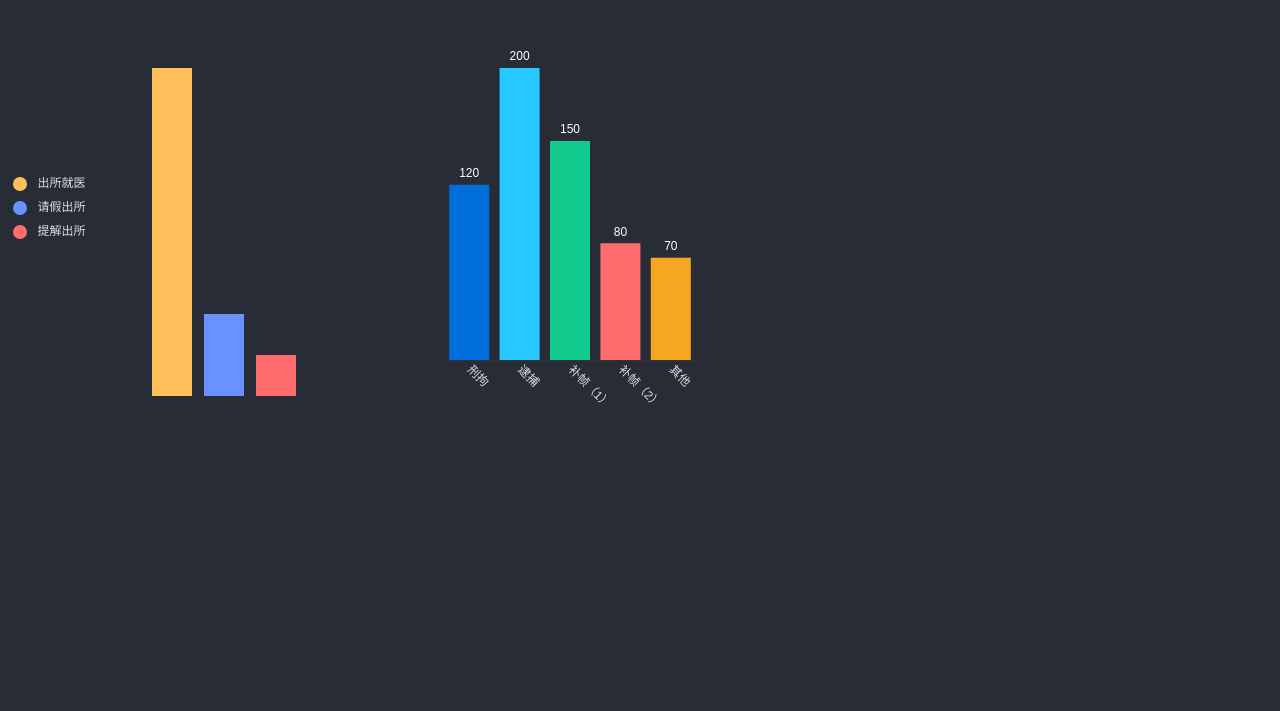
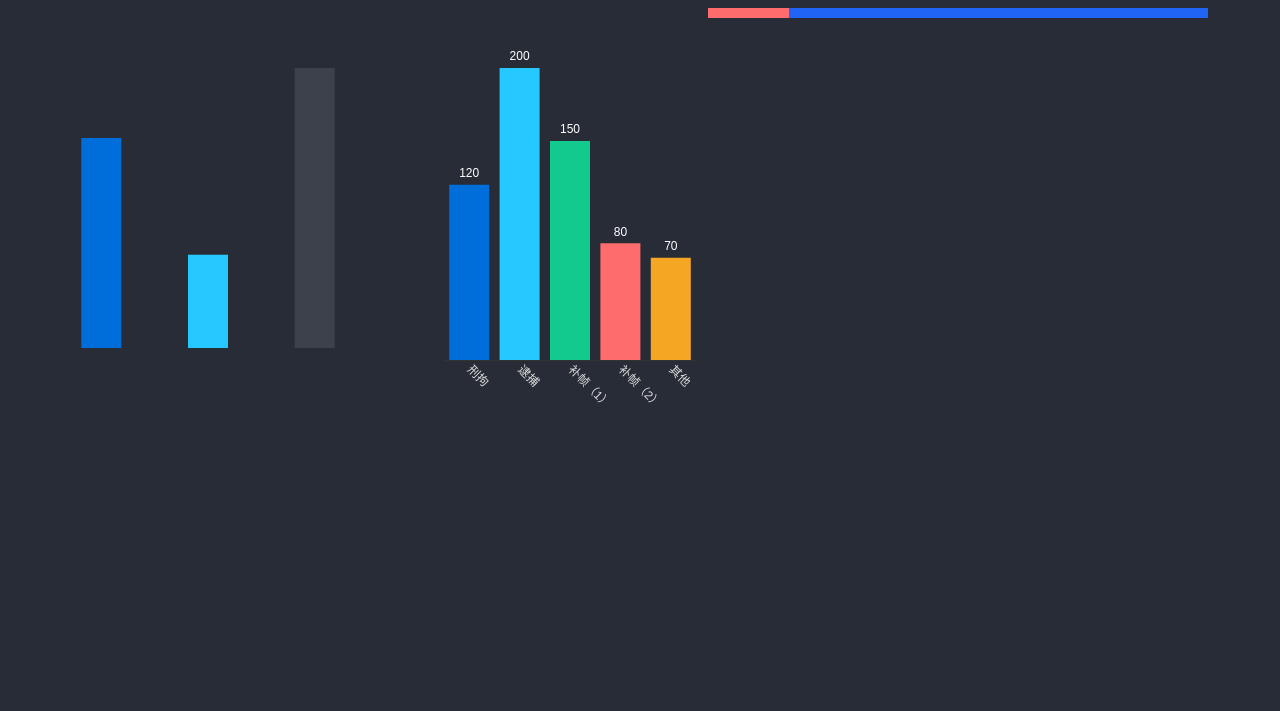
Before and after one commit to xiaoxiaolonglong/study-project, a plain HTML site: page echart/bar.html in a window 1280 px wide. Shown: the part 89-800 px from the top of the page. Drawn offline with Linux system fonts and the light colour scheme.

Commit message:
增加进度条

```diff
--- a/echart/bar.html
+++ b/echart/bar.html
@@ -12,8 +12,16 @@
             background: #282c37;
             height: 100%;
         }
+        h1{
+            color: #ffffff;
+            text-align: center;
+        }
         .bar {
             float: left;
+        }
+        .progress-bar{
+            height: 10px;
+            width: 500px;
         }
     </style>
 </head>
@@ -28,6 +36,11 @@
         <h1>柱状图2</h1>
         <div id="main2" style="width: 300px;height:400px;"></div>
     </div>
+
+    <div class="bar">
+        <h1>进度条</h1>
+        <div class="progress-bar"></div>
+    </div>
 </body>
 <script src="js/bar.js"></script>
 
--- a/echart/js/bar.js
+++ b/echart/js/bar.js
@@ -7,7 +7,7 @@ var option1 = {
     //         type: 'shadow' // 默认为直线，可选为：'line' | 'shadow'
     //     }
     // },
-    legend: {
+    /* legend: {
         orient: 'vertical',
         data: [{
             name: '出所就医',
@@ -86,36 +86,57 @@ var option1 = {
         itemStyle: { //设置柱形颜色
             color: ["#ff6c6d"]
         }
+    }] */
+    xAxis: {
+        data: ['出所就医', '请假出所', '提解出所'],
+        show: false,
+        axisTick: { //刻度
+            show: false
+        }
+    },
+    yAxis: {
+        type: "value",
+        axisLine: {
+            show: false
+        },
+        axisLabel: { //刻度标签
+            show: false
+        },
+        axisTick: { //刻度
+            show: false
+        },
+        splitLine: { //坐标轴在 grid 区域中的分隔线。(横线)
+            show: false
+        }
+    },
+    series: [{//柱形图背景
+        type: 'bar',
+        itemStyle: {
+            normal: {
+                color: 'rgba(255,255,255,.1)'
+            }
+        },
+        silent: true,
+        barWidth: 40,
+        barGap: '-100%', // Make series be overlap
+        data: [0, 0, 60]
+    }, {
+        type: 'bar',
+        barWidth: 40,
+        z: 10,
+        itemStyle: { //设置柱形颜色
+            color: function (params) {
+                var colorList = ["#006eda", "#25c9ff", "#12ca8d", "#ff6c6d", "#f5a623"];
+                return colorList[params.dataIndex];
+            }
+        },
+        data: [45, 20, 0]
     }]
 }
 myChart1.setOption(option1);
 //柱状图2
 var myChart2 = echarts.init(document.getElementById('main2'));
 var option2 = {
-    // tooltip: {
-    //     trigger: 'axis',
-    //     axisPointer: { // 坐标轴指示器，坐标轴触发有效
-    //         type: 'shadow' // 默认为直线，可选为：'line' | 'shadow'
-    //     }
-    // },
-    // legend: {
-    //     orient: 'vertical',
-    //     data: [{
-    //         name: '出所就医',
-    //         // 强制设置图形为圆。
-    //         icon: 'circle',
-    //     },{
-    //         name: '请假出所',
-    //         // 强制设置图形为圆。
-    //         icon: 'circle',
-    //     },{
-    //         name: '提解出所',
-    //         // 强制设置图形为圆。
-    //         icon: 'circle',
-    //     }],
-    //     x: "left",
-    //     top: "middle"
-    // },
     grid: {
         left: '12%',
         right: '4%',
@@ -171,3 +192,23 @@ var option2 = {
     }]
 }
 myChart2.setOption(option2);
+
+//进度条
+var progressbar = function(obj){
+    obj.dom.style.backgroundColor = obj.bgColor || "#2064f5";
+    var div = document.createElement("div");
+    div.style.width = obj.progress/obj.total *100 +"%";
+    div.style.height = "100%";
+    div.style.backgroundColor = obj.progressColor || "#6991ff";
+    obj.dom.appendChild(div)
+}
+
+var progressbarArr = document.getElementsByClassName("progress-bar")
+var option = {
+    total:62,//总数
+    progress:10,//完成数量
+    bgColor:"",//背景颜色
+    progressColor:"#ff6c6d",//进度条颜色
+    dom:progressbarArr[0]//进度条dom元素
+}
+progressbar(option)
--- a/echart/js/pie.js
+++ b/echart/js/pie.js
@@ -64,7 +64,7 @@ var option1 = {
                     show: true
                 }
             },
-            itemStyle: { //设置柱形颜色
+            itemStyle: { //设置扇形颜色
                 color: function (params) {
                     var colorList = ["#006eda", "#25c9ff", "#12ca8d"];
                     return colorList[params.dataIndex];
@@ -148,7 +148,7 @@ var option2 = {
                     show: true
                 }
             },
-            itemStyle: { //设置柱形颜色
+            itemStyle: { //设置扇形颜色
                 color: function (params) {
                     var colorList = ["#006eda", "#25c9ff", "#12ca8d"];
                     return colorList[params.dataIndex];
```
